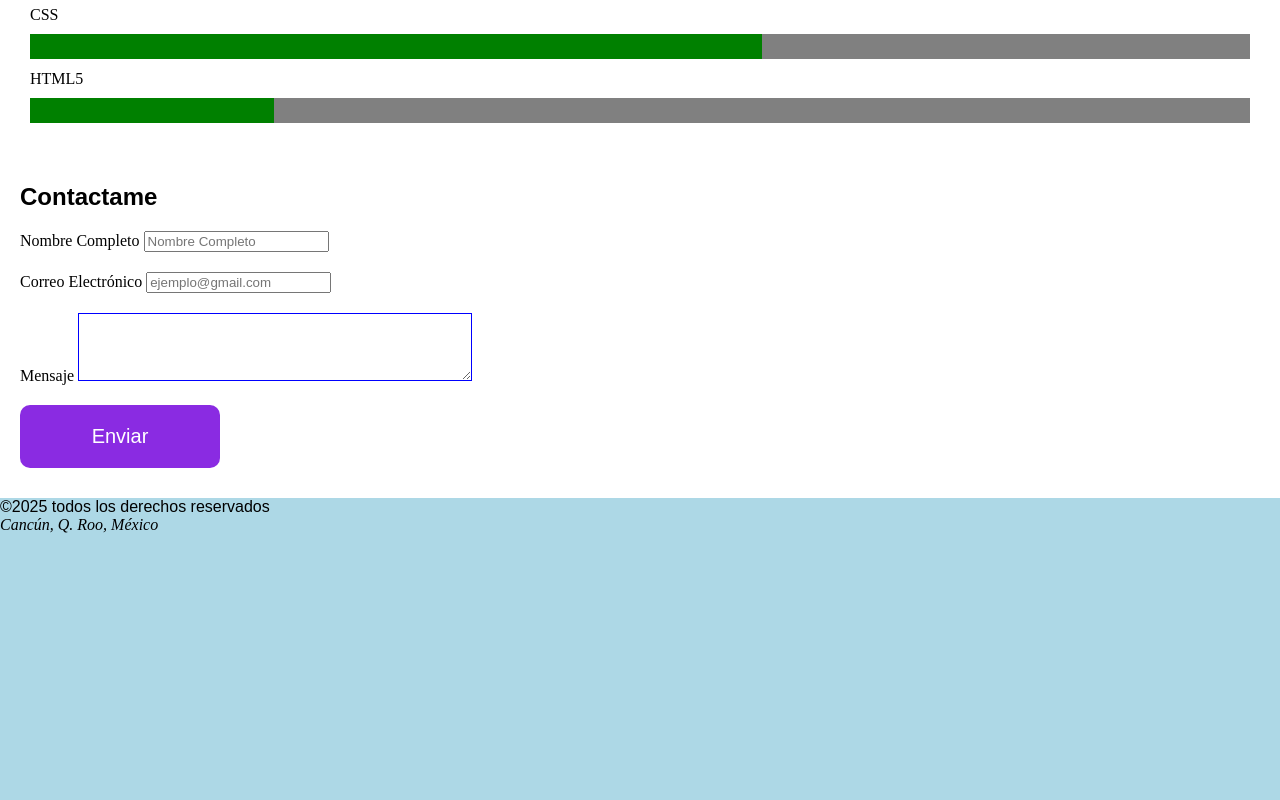
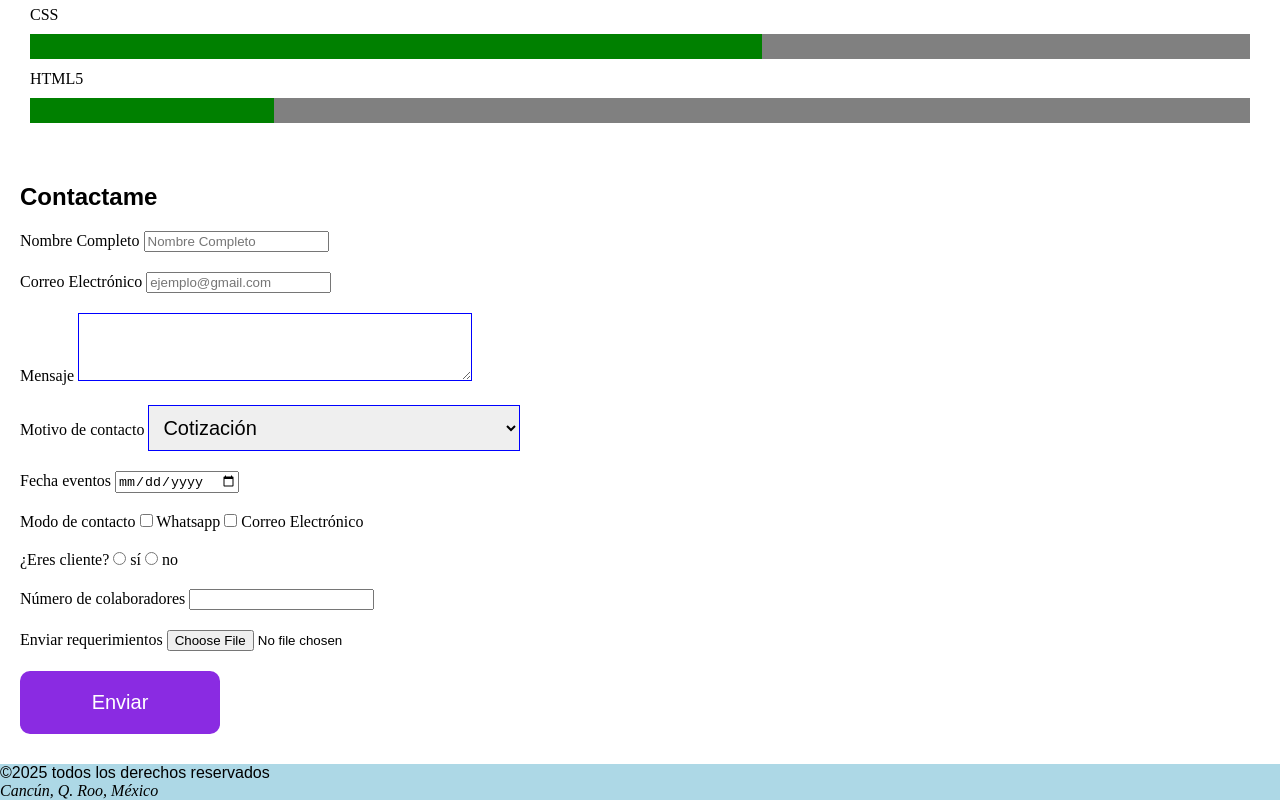
Before and after one commit to BeccaxFields/Portafolio-RFields, a plain HTML site: page index.html in a window 1280 px wide. Shown: the part 1815-2615 px from the top of the page. Before the commit the page ends 2349 px from the top, so only its background shows below. Drawn offline with Linux system fonts and the light colour scheme; a web font is replaced by a local one.

Commit message:
cuarta modificación

```diff
--- a/css/estilo.css
+++ b/css/estilo.css
@@ -1,17 +1,20 @@
 @import url('https://fonts.googleapis.com/css2?family=Bitcount+Prop+Single+Ink:wght@100..900&display=swap');
 @import url('https://fonts.googleapis.com/css2?family=SUSE+Mono:ital,wght@0,100..800;1,100..800&display=swap');
 
-*{
-  margin:auto;
+* {
+  margin: auto;
 }
+
 body {
   background: rgb(208, 241, 252);
 }
 
-h1,h2 {
+h1,
+h2 {
   font-family: "Montserrat", sans-serif;
 }
-p{
+
+p {
   font-family: "SUSE Mono", sans-serif;
 }
 
@@ -21,31 +24,35 @@ header {
   padding: 20px;
 
 }
-#menu-principal{
+
+#menu-principal {
   background-color: white;
   padding: 10 px 20px;
   text-align: center;
 }
 
-#menu-principal ul{
+#menu-principal ul {
   list-style-type: none;
   display: flex;
   gap: 20px;
   padding: 0;
   margin: 0;
 }
-#menu-principal a{
+
+#menu-principal a {
   font-family: "SUSE Mono", sans-serif;
   font-size: 20px;
   font-weight: bolder;
-text-decoration:none;
+  text-decoration: none;
   color: rgb(151, 228, 151);
 }
-#menu-principal a:hover{
-  background-color:rgb(151, 228, 151);
+
+#menu-principal a:hover {
+  background-color: rgb(151, 228, 151);
   color: white;
 }
-#bienvenida{
+
+#bienvenida {
   background-color: rgb(255, 255, 206);
   padding: 30px 0;
 }
@@ -54,63 +61,75 @@ color: rgb(151, 228, 151);
   border: 5px solid #000;
   border-radius: 20px;
   width: 200px;
-  height:auto;
+  height: auto;
 }
-#experiencia{
+
+#experiencia {
   background-color: rgb(168, 168, 224);
 }
-#lista-proyectos{
+
+#lista-proyectos {
   display: flex;
   gap: 30px;
   flex-wrap: wrap;
 }
-.proyecto{
-  border:solid pink 2px;
+
+.proyecto {
+  border: solid pink 2px;
   width: 30%;
   border-radius: 10px;
   padding: 10px;
 }
-#habilidades{
+
+#habilidades {
   padding: 20px 30px;
   background-color: white;
 }
-.lista-tecnologías{
-  list-style:none;
+
+.lista-tecnologías {
+  list-style: none;
   display: flex;
   margin-left: 0;
   gap: 20px;
 }
 
-.lista-tecnologías li{
+.lista-tecnologías li {
   background-color: rgb(160, 160, 237);
   color: white;
   padding: 12px 20px;
   border-radius: 25px;
   text-align: center;
 }
-progress{
+
+progress {
   width: 100%;
   height: 25px;
   border-radius: 5px;
-  margin:10px 0;
+  margin: 10px 0;
   background-color: white;
 
 }
-#contacto{
+
+#contacto {
   padding: 30px 20px;
   background-color: white;
 }
-#contacto-label{
+
+#contacto-label {
   font-size: 20px;
+  width: 20px
 }
 
-#contacto-input,textarea{
+#contacto-input,
+textarea,
+select {
   font-size: 20px;
-border:solid 1px blue;
+  border: solid 1px blue;
   padding: 10px;
   width: 30%;
 }
-#contacto button{
+
+#contacto button {
   background-color: blueviolet;
   color: white;
   padding: 20px 10px;
@@ -121,8 +140,12 @@ width: 30%;
 
 }
 
-.campos{
+.campos {
   clear: both;
   padding-top: 20px;
 
 }
+
+#contacto .opciones {
+  width: 5% border: solid 1px blue;
+}
--- a/index.html
+++ b/index.html
@@ -155,15 +155,45 @@
                 </div>
                 <div class="campos">
                     <label>Correo Electrónico</label>
-                    <input type="email" value="" placeholder="ejemplo@gmail.com" required/>
+                    <input type="email" value="" placeholder="ejemplo@gmail.com" required />
                 </div>
                 <div class="campos">
                     <label> Mensaje</label>
                     <textarea></textarea>
                 </div>
-               <div class="campos">
-                <button type="submit"> Enviar</button>
-               </div>
+                <div class="campos">
+                    <label>Motivo de contacto</label>
+                    <select>
+                        <option> Cotización</option>
+                        <option> Prácticas profesionales</option>
+                        <option>otro</option>
+                    </select>
+                </div>
+                <div class="campos">
+                    <label> Fecha eventos</label>
+                    <input type="date" placeholder="aaaa-mm-dd" />
+                </div>
+                <div class="campos">
+                    <label> Modo de contacto</label>
+                    <input type="checkbox" class="opciones"> Whatsapp
+                    <input type="checkbox" class="opciones"> Correo Electrónico
+                </div>
+                <div class="campos">
+                    <label> ¿Eres cliente?</label>
+                    <input type="radio" class="opciones"> sí
+                    <input type="radio" class="opciones"> no
+                </div>
+                <div class="campos">
+                    <label> Número de colaboradores</label>
+                    <input type="number" />
+                </div>
+                <div class="campos">
+                    <label>Enviar requerimientos</label>
+                    <input type="file" name="foto">
+                </div>
+                <div class="campos">
+                    <button type="submit"> Enviar</button>
+                </div>
 
             </form>
         </section>
```
Lines whose indentation alone changed are shown as unchanged.
